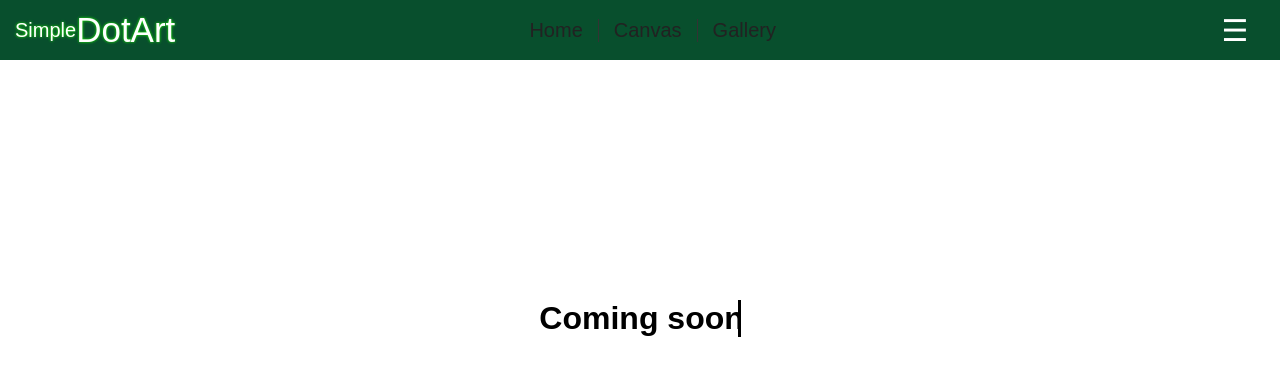
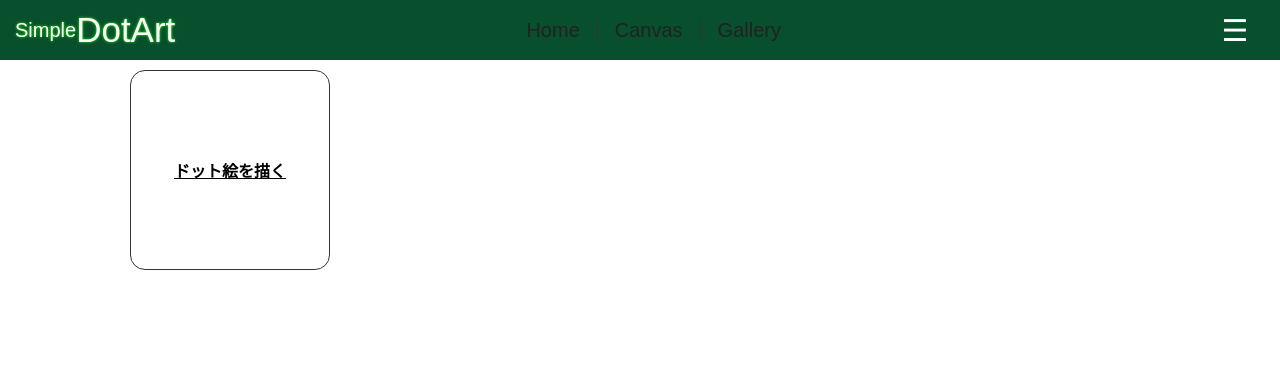
Before and after one commit to wingfr/DotArt-React, a React (Vite) app: page /#/gallery in a window 1280 px wide. Before the commit this address led to /#/search. Shown: the top 376 px of the page. Built offline with nearby package versions, Linux system fonts and the light colour scheme; a web font is replaced by a local one.

Commit message:
Header 修正。

```diff
--- a/src/components/Header.css
+++ b/src/components/Header.css
@@ -34,12 +34,7 @@
   font-size: 35px;
   transition: 0.1s ease;
 }
-.title:hover {
-  color: rgb(121, 84, 84);
-}
-.title:active {
-  color: #151922;
-}
+
 
 
 
@@ -48,14 +43,14 @@
   display: flex;
   align-items: center;
   font-size: 20px;
-  margin-right: 75px;
+  margin-right: 73px;
 }
 .middle {
   display: flex;
   align-items: center;
   justify-content: center;
-  padding-right: 15px;
-  padding-left: 15px;
+  padding-right: 17px;
+  padding-left: 17px;
   color: #222222;
   transition: 0.2s ease-in;
 }
```
